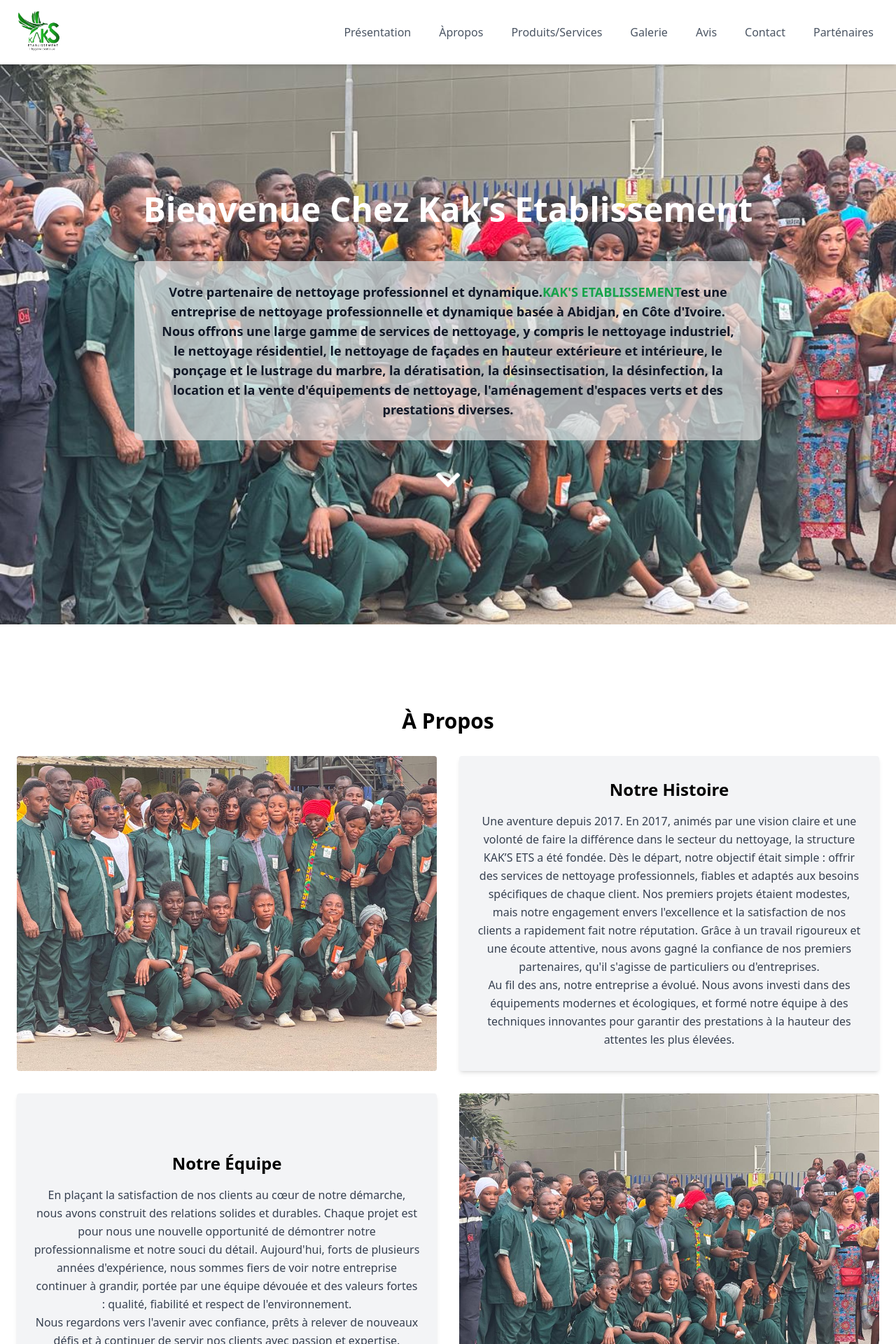
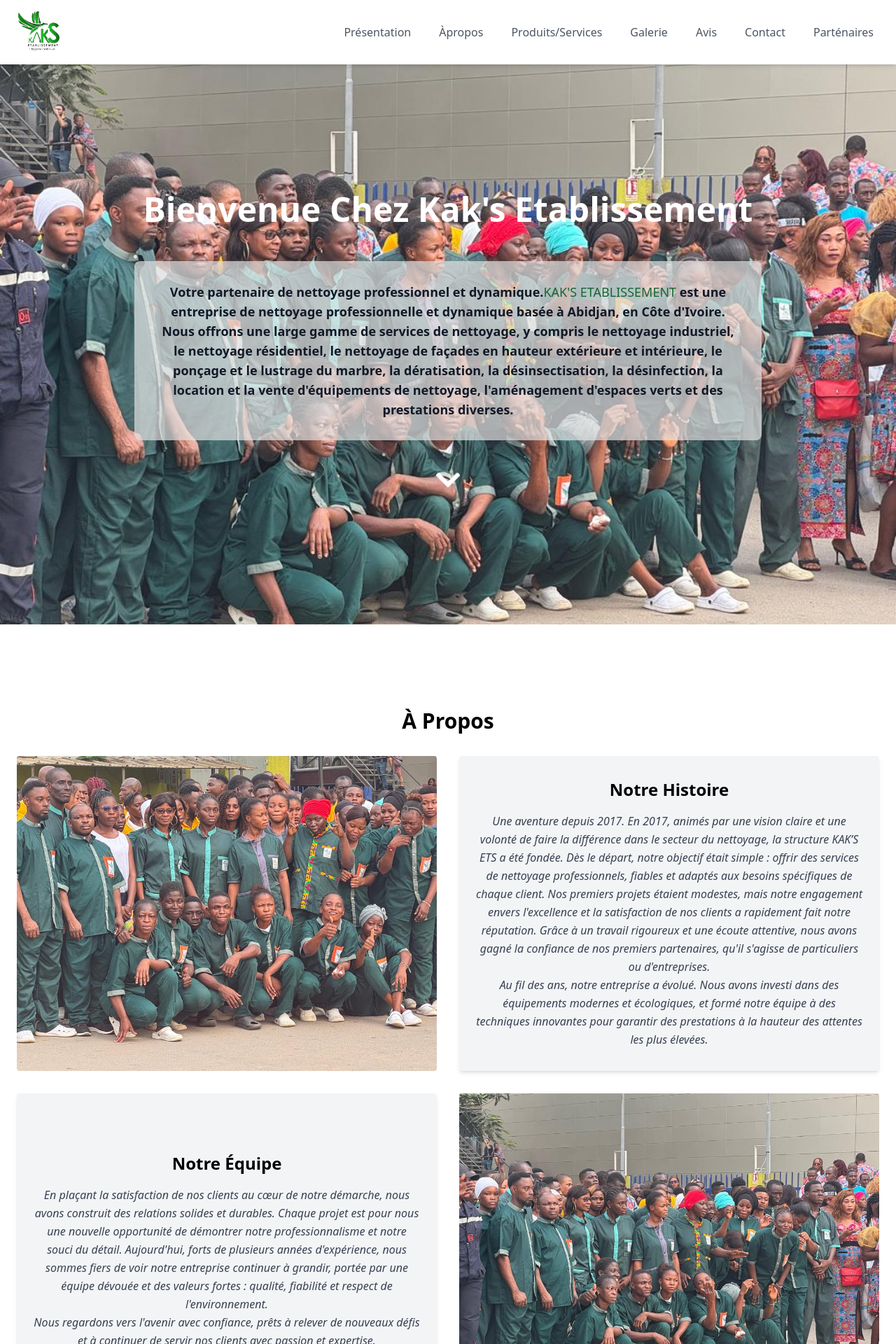
Before and after one commit to Issa-WebDev/kaks-website, a React (Vite) app: page / in a window 1280 px wide. Shown: the top 1920 px of the page at 70% size. Built offline with nearby package versions, Linux system fonts and the light colour scheme.

Commit message:
add services component

```diff
--- a/src/App.jsx
+++ b/src/App.jsx
@@ -10,6 +10,7 @@
 import Footer from "./components/Footer";
 import ScrollToTop from "./components/ScrollToTop";
 import Partners from "./components/Partners";
+import QRCodeGenerator from "./components/QRCodeGenerator";
 
 function App() {
   return (
@@ -21,6 +22,7 @@
       <Gallery />
       <Testimonials />
       <Contact />
+      <QRCodeGenerator url={"https://kaks-gamma.vercel.app/"} />
       <Partners />
       <Footer />
       <ScrollToTop />
--- a/src/components/About.jsx
+++ b/src/components/About.jsx
@@ -14,7 +14,7 @@
           {/* Notre Histoire */}
           <div className="bg-gray-100 rounded shadow-md p-6 flex flex-col items-center justify-center text-center  transform transition-transform duration-300 hover:scale-105">
             <h1 className="text-2xl font-bold pb-4">Notre Histoire</h1>
-            <p className="text-gray-700 leading-relaxed">
+            <p className="text-gray-700 leading-relaxed italic">
               Une aventure depuis 2017. En 2017, animés par une vision claire et
               une volonté de faire la différence dans le secteur du nettoyage,
               la structure KAK’S ETS a été fondée. Dès le départ, notre objectif
@@ -36,7 +36,7 @@
           {/* Notre Équipe */}
           <div className="bg-gray-100 rounded shadow-md p-6 flex flex-col items-center justify-center text-center  transform transition-transform duration-300 hover:scale-105">
             <h1 className="text-2xl font-bold pb-4">Notre Équipe</h1>
-            <p className="text-gray-700 leading-relaxed">
+            <p className="text-gray-700 leading-relaxed italic">
               En plaçant la satisfaction de nos clients au cœur de notre
               démarche, nous avons construit des relations solides et durables.
               Chaque projet est pour nous une nouvelle opportunité de démontrer
--- a/src/components/Contact.jsx
+++ b/src/components/Contact.jsx
@@ -82,11 +82,11 @@
             </p>
           </div>
         </div>
-        <img
+        {/* <img
           src="logo/kaks-etablissementQRCode.png"
           alt="affiche"
           className="mt-10"
-        />
+        /> */}
       </div>
     </section>
   );
--- a/src/components/Hero.jsx
+++ b/src/components/Hero.jsx
@@ -17,7 +17,7 @@
         </h1>
         <p className="text w-full mt-[50px] rounded-lg text-gray-900 p-[30px] font-bold text-sm md:text-lg max-w-4xl transition duration-700 ease-in-out hover:scale-110 cursor-pointer">
           Votre partenaire de nettoyage professionnel et dynamique.
-          <span className="text-green-600 font-bold">KAK'S ETABLISSEMENT</span>
+          <span className="text-green-800 font-medium">KAK'S ETABLISSEMENT </span>
           est une entreprise de nettoyage professionnelle et dynamique basée à
           Abidjan, en Côte d'Ivoire. Nous offrons une large gamme de services de
           nettoyage, y compris le nettoyage industriel, le nettoyage
--- a/src/components/Product.jsx
+++ b/src/components/Product.jsx
@@ -38,7 +38,7 @@
                 src={product.img}
                 alt={product.name}
               />
-              <p className="text-gray-600">{product.description}</p>
+              <p className="text-gray-600 font-medium">{product.description}</p>
             </div>
           ))}
         </div>
--- a/src/components/QRCodeGenerator.jsx
+++ b/src/components/QRCodeGenerator.jsx
@@ -1,11 +1,9 @@
 import React from "react";
 import { QRCodeCanvas } from "qrcode.react";
 
-const url = "https://kaks-gamma.vercel.app/";
-
 const QRCodeGenerator = ({ url }) => {
   return (
-    <div className="flex flex-col items-center justify-center space-y-4">
+    <div className="flex flex-col items-center justify-center pb-4 space-y-4">
       <h2 className="text-lg font-bold">
         Scannez le QR Code pour visiter notre site
       </h2>
```
Also changed, not shown: src/components/Services.jsx (added).
